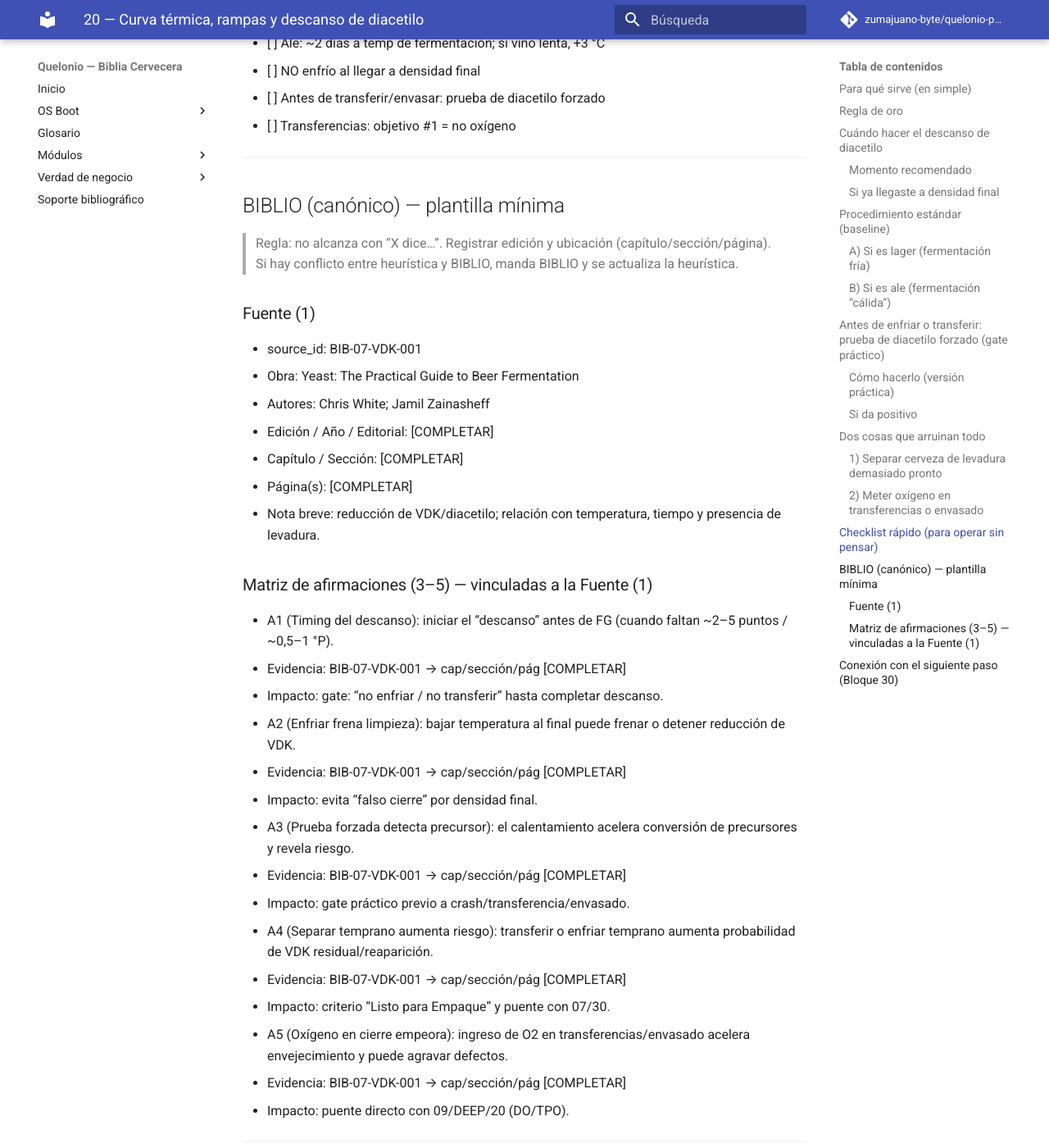
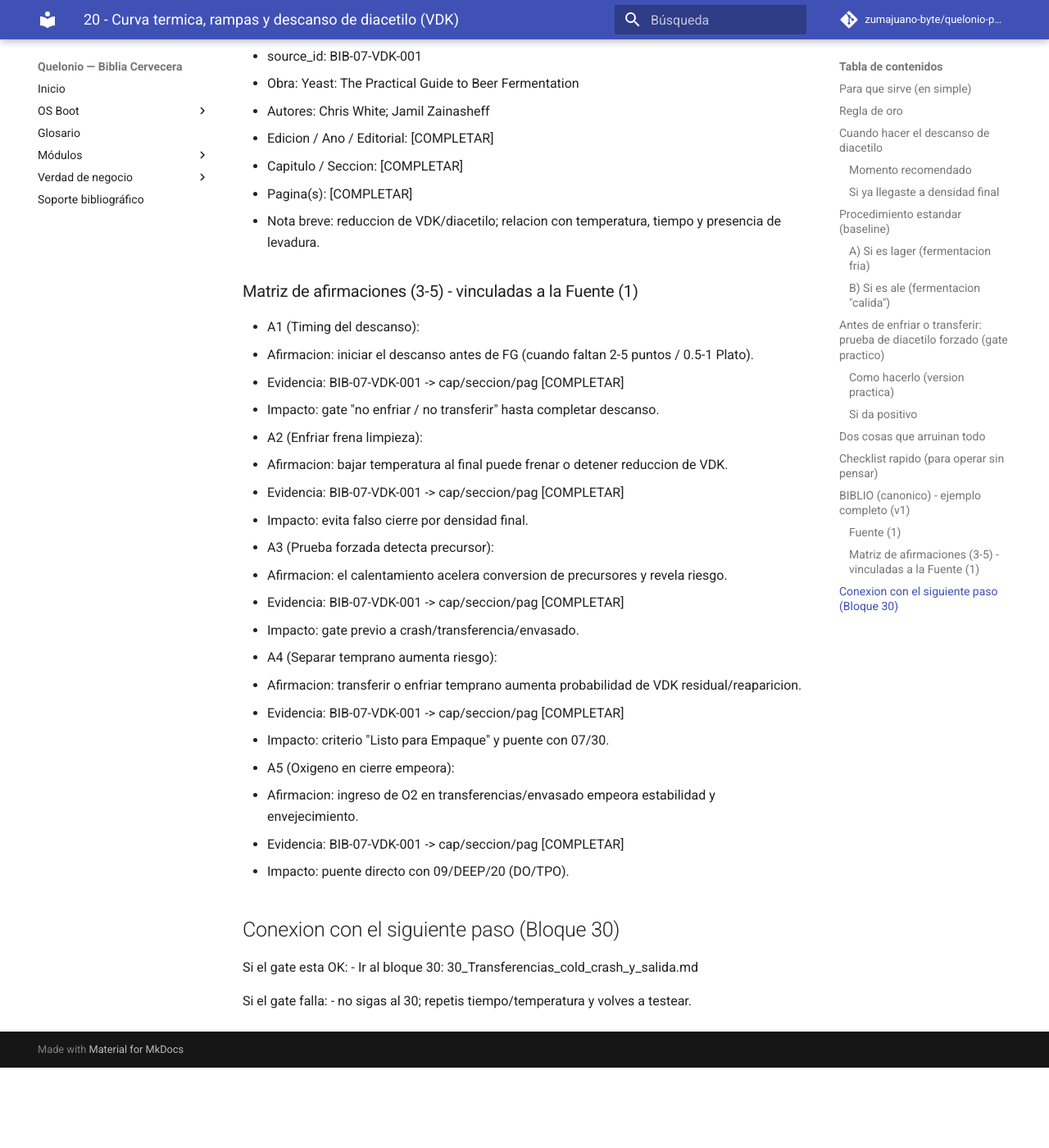
Before and after one commit to zumajuano-byte/quelonio-pages, an MkDocs documentation site: the page built from docs/07_Fermentacion_Maduracion/DEEP/20_Curva_termica_y_diacetilo.md, in a window 1280 px wide and 1400 px high, scrolled down 2212 px. Shown: the whole window at 82% size. Built offline with MkDocs 1.6.1 and Material for MkDocs 9.7.7, drawn with Linux system fonts in a browser that asks for light colours; comment, search, counter and statistics services are not loaded; after the commit the page ends 3514 px from its top, so only the background shows below that; some of the changed text lies outside the part shown.

Commit message:
docs: sanitize ASCII and restore BIBLIO in 07/20, 07/30, 09/20

```diff
--- a/docs/07_Fermentacion_Maduracion/DEEP/20_Curva_termica_y_diacetilo.md
+++ b/docs/07_Fermentacion_Maduracion/DEEP/20_Curva_termica_y_diacetilo.md
@@ -1,119 +1,97 @@
----
-status: active
-module: 07_Fermentacion_Maduracion
-topic: curva_termica_y_diacetilo
-source_primary: "White & Zainasheff — Yeast (ES)"
----
+# 20 - Curva termica, rampas y descanso de diacetilo (VDK)
 
-# 20 — Curva térmica, rampas y descanso de diacetilo
-
-## Para qué sirve (en simple)
-Este documento es para una sola cosa: **evitar que la cerveza quede “manteca” (VDK/diacetilo)** y asegurar que la fermentación termine **limpia**, sin apurarnos con el frío o la transferencia.
-
----
+## Para que sirve (en simple)
+Este documento es para una sola cosa: evitar que la cerveza quede "manteca" (VDK/diacetilo) y asegurar que la fermentacion termine limpia, sin apurarnos con el frio o la transferencia.
 
 ## Regla de oro
-**No bajes la temperatura al final “porque ya llegó a densidad final”.**
-Ese es el error típico: si enfriás al final, la limpieza de VDK se frena o se detiene.
+No bajes la temperatura al final "porque ya llego a densidad final".
+Ese es el error tipico: si enfrias al final, la limpieza de VDK se frena o se detiene.
 
----
-
-## Cuándo hacer el descanso de diacetilo
+## Cuando hacer el descanso de diacetilo
 
 ### Momento recomendado
-Hacerlo **antes** de llegar a densidad final:
-- cuando falten **2 a 5 puntos de densidad** (aprox. **0,5 a 1 °P**) para llegar al final.
+Hacerlo antes de llegar a densidad final:
+- cuando falten 2 a 5 puntos de densidad (aprox. 0.5 a 1 Plato) para llegar al final.
 
 ### Si ya llegaste a densidad final
-Igual puede ayudar dejar **~2 días** a temperatura de fermentación, pero el timing ideal es **antes** del final.
+Igual puede ayudar dejar ~2 dias a temperatura de fermentacion, pero el timing ideal es antes del final.
 
----
+## Procedimiento estandar (baseline)
 
-## Procedimiento estándar (baseline)
+### A) Si es lager (fermentacion fria)
+1) Cerca del final (faltan 2-5 puntos), subi a 18-20 C
+2) Mantenelo ~2 dias
+3) Recien despues evaluas frio / crash / transferencia
 
-### A) Si es lager (fermentación fría)
-1) Cerca del final (faltan 2–5 puntos), **subí a 18–20 °C**
-2) Mantené **~2 días**
-3) Recién después evaluás frío / crash / transferencia
+### B) Si es ale (fermentacion "calida")
+1) Cuando llega al final, deja ~2 dias mas a temperatura de fermentacion
+2) Si la fermentacion vino lenta, podes subir ~3 C para acelerar reduccion de diacetilo
 
-### B) Si es ale (fermentación “cálida”)
-1) Cuando llega al final, dejá **~2 días más** a temperatura de fermentación
-2) Si la fermentación vino lenta, podés **subir ~3 °C** para acelerar reducción de diacetilo
+## Antes de enfriar o transferir: prueba de diacetilo forzado (gate practico)
+Esto sirve para saber si tu cerveza tiene precursor de diacetilo, aunque todavia no lo sientas.
 
----
-
-## Antes de enfriar o transferir: prueba de diacetilo forzado (gate práctico)
-Esto sirve para saber si tu cerveza tiene **precursor** de diacetilo, aunque todavía no lo sientas.
-
-### Cómo hacerlo (versión práctica)
-1) Tomá dos muestras iguales en vasos y tapalas (aluminio sirve).
+### Como hacerlo (version practica)
+1) Toma dos muestras iguales en vasos y tapalas (aluminio sirve).
 2) Una queda a temperatura ambiente.
-3) La otra la calentás en baño de agua (aprox. **50–71 °C**) por **10–20 min**.
-4) Enfriás la muestra caliente para que ambas queden a la misma temperatura.
-5) Olé ambas: si aparece “manteca”, **no transfieras ni envases** todavía.
+3) La otra la calentas en bano de agua (aprox. 50-70 C) por 10-20 min.
+4) Enfrias la muestra caliente para que ambas queden a la misma temperatura.
+5) Ole ambas: si aparece "manteca", no transfieras ni envases todavia.
 
 ### Si da positivo
-- Dejala sobre la levadura y seguí revisando (idealmente a diario).
-- Subir “unos pocos grados” ayuda a que se reduzca más rápido.
-
----
+- Dejala sobre la levadura y segui revisando (idealmente a diario).
+- Subir "unos pocos grados" ayuda a que se reduzca mas rapido.
 
 ## Dos cosas que arruinan todo
+1) Separar cerveza de levadura demasiado pronto:
+   si transferis o enfrias temprano, podes dejar precursores adentro y despues reaparece el diacetilo.
+2) Meter oxigeno en transferencias o envasado:
+   si entra oxigeno, el precursor se puede convertir a diacetilo y, si ya sacaste la levadura, despues no es facil arreglarlo.
 
-### 1) Separar cerveza de levadura demasiado pronto
-Si transferís o enfriás temprano, podés dejar precursores adentro y después reaparece el diacetilo.
+## Checklist rapido (para operar sin pensar)
+- [ ] Estoy a 2-5 puntos del final -> preparo descanso
+- [ ] Lager: 18-20 C por ~2 dias
+- [ ] Ale: ~2 dias a temp de fermentacion; si vino lenta, +3 C
+- [ ] NO enfriar al llegar a densidad final
+- [ ] Antes de transferir/envasar: prueba de diacetilo forzado
+- [ ] Transferencias: objetivo #1 = no oxigeno
 
-### 2) Meter oxígeno en transferencias o envasado
-Si entra oxígeno, el precursor se puede convertir a diacetilo y, si ya sacaste la levadura, después no es fácil arreglarlo.
-
----
-
-## Checklist rápido (para operar sin pensar)
-- [ ] Estoy a 2–5 puntos de densidad del final → preparo descanso
-- [ ] Lager: 18–20 °C por ~2 días
-- [ ] Ale: ~2 días a temp de fermentación; si vino lenta, +3 °C
-- [ ] NO enfrío al llegar a densidad final
-- [ ] Antes de transferir/envasar: prueba de diacetilo forzado
-- [ ] Transferencias: objetivo #1 = no oxígeno
-
----
-
-## BIBLIO (canónico) — plantilla mínima
-> Regla: no alcanza con “X dice…”. Registrar edición y ubicación (capítulo/sección/página).
-> Si hay conflicto entre heurística y BIBLIO, manda BIBLIO y se actualiza la heurística.
+## BIBLIO (canonico) - ejemplo completo (v1)
+Regla: registrar edicion y ubicacion (capitulo/seccion/pagina). Completar cuando tengas el libro a mano.
 
 ### Fuente (1)
 - source_id: BIB-07-VDK-001
 - Obra: Yeast: The Practical Guide to Beer Fermentation
 - Autores: Chris White; Jamil Zainasheff
-- Edición / Año / Editorial: [COMPLETAR]
-- Capítulo / Sección: [COMPLETAR]
-- Página(s): [COMPLETAR]
-- Nota breve: reducción de VDK/diacetilo; relación con temperatura, tiempo y presencia de levadura.
+- Edicion / Ano / Editorial: [COMPLETAR]
+- Capitulo / Seccion: [COMPLETAR]
+- Pagina(s): [COMPLETAR]
+- Nota breve: reduccion de VDK/diacetilo; relacion con temperatura, tiempo y presencia de levadura.
 
-### Matriz de afirmaciones (3–5) — vinculadas a la Fuente (1)
-- A1 (Timing del descanso): iniciar el “descanso” antes de FG (cuando faltan ~2–5 puntos / ~0,5–1 °P).
-  - Evidencia: BIB-07-VDK-001 → cap/sección/pág [COMPLETAR]
-  - Impacto: gate: “no enfriar / no transferir” hasta completar descanso.
-- A2 (Enfriar frena limpieza): bajar temperatura al final puede frenar o detener reducción de VDK.
-  - Evidencia: BIB-07-VDK-001 → cap/sección/pág [COMPLETAR]
-  - Impacto: evita “falso cierre” por densidad final.
-- A3 (Prueba forzada detecta precursor): el calentamiento acelera conversión de precursores y revela riesgo.
-  - Evidencia: BIB-07-VDK-001 → cap/sección/pág [COMPLETAR]
-  - Impacto: gate práctico previo a crash/transferencia/envasado.
-- A4 (Separar temprano aumenta riesgo): transferir o enfriar temprano aumenta probabilidad de VDK residual/reaparición.
-  - Evidencia: BIB-07-VDK-001 → cap/sección/pág [COMPLETAR]
-  - Impacto: criterio “Listo para Empaque” y puente con 07/30.
-- A5 (Oxígeno en cierre empeora): ingreso de O2 en transferencias/envasado acelera envejecimiento y puede agravar defectos.
-  - Evidencia: BIB-07-VDK-001 → cap/sección/pág [COMPLETAR]
+### Matriz de afirmaciones (3-5) - vinculadas a la Fuente (1)
+- A1 (Timing del descanso):
+  - Afirmacion: iniciar el descanso antes de FG (cuando faltan 2-5 puntos / 0.5-1 Plato).
+  - Evidencia: BIB-07-VDK-001 -> cap/seccion/pag [COMPLETAR]
+  - Impacto: gate "no enfriar / no transferir" hasta completar descanso.
+- A2 (Enfriar frena limpieza):
+  - Afirmacion: bajar temperatura al final puede frenar o detener reduccion de VDK.
+  - Evidencia: BIB-07-VDK-001 -> cap/seccion/pag [COMPLETAR]
+  - Impacto: evita falso cierre por densidad final.
+- A3 (Prueba forzada detecta precursor):
+  - Afirmacion: el calentamiento acelera conversion de precursores y revela riesgo.
+  - Evidencia: BIB-07-VDK-001 -> cap/seccion/pag [COMPLETAR]
+  - Impacto: gate previo a crash/transferencia/envasado.
+- A4 (Separar temprano aumenta riesgo):
+  - Afirmacion: transferir o enfriar temprano aumenta probabilidad de VDK residual/reaparicion.
+  - Evidencia: BIB-07-VDK-001 -> cap/seccion/pag [COMPLETAR]
+  - Impacto: criterio "Listo para Empaque" y puente con 07/30.
+- A5 (Oxigeno en cierre empeora):
+  - Afirmacion: ingreso de O2 en transferencias/envasado empeora estabilidad y envejecimiento.
+  - Evidencia: BIB-07-VDK-001 -> cap/seccion/pag [COMPLETAR]
   - Impacto: puente directo con 09/DEEP/20 (DO/TPO).
 
----
+## Conexion con el siguiente paso (Bloque 30)
+Si el gate esta OK:
+- Ir al bloque 30: 30_Transferencias_cold_crash_y_salida.md
 
-## Conexión con el siguiente paso (Bloque 30)
-Si el gate está OK, el siguiente paso es:
-
-➡️ **30 — Transferencias, cold crash y salida**
-- [Ir al bloque 30](30_Transferencias_cold_crash_y_salida.md)
-
-Si el gate falla (sale manteca), **no** sigas al 30: repetí tiempo/temperatura y volvés a testear.
+Si el gate falla:
+- no sigas al 30; repetis tiempo/temperatura y volves a testear.
```
Also changed, not shown: docs/07_Fermentacion_Maduracion/DEEP/30_Transferencias_cold_crash_y_salida.md (+68 -66 lines), docs/09_Empaque_Estabilidad/DEEP/20_Control_oxigeno_DO_TPO.md (+100 -139 lines).
